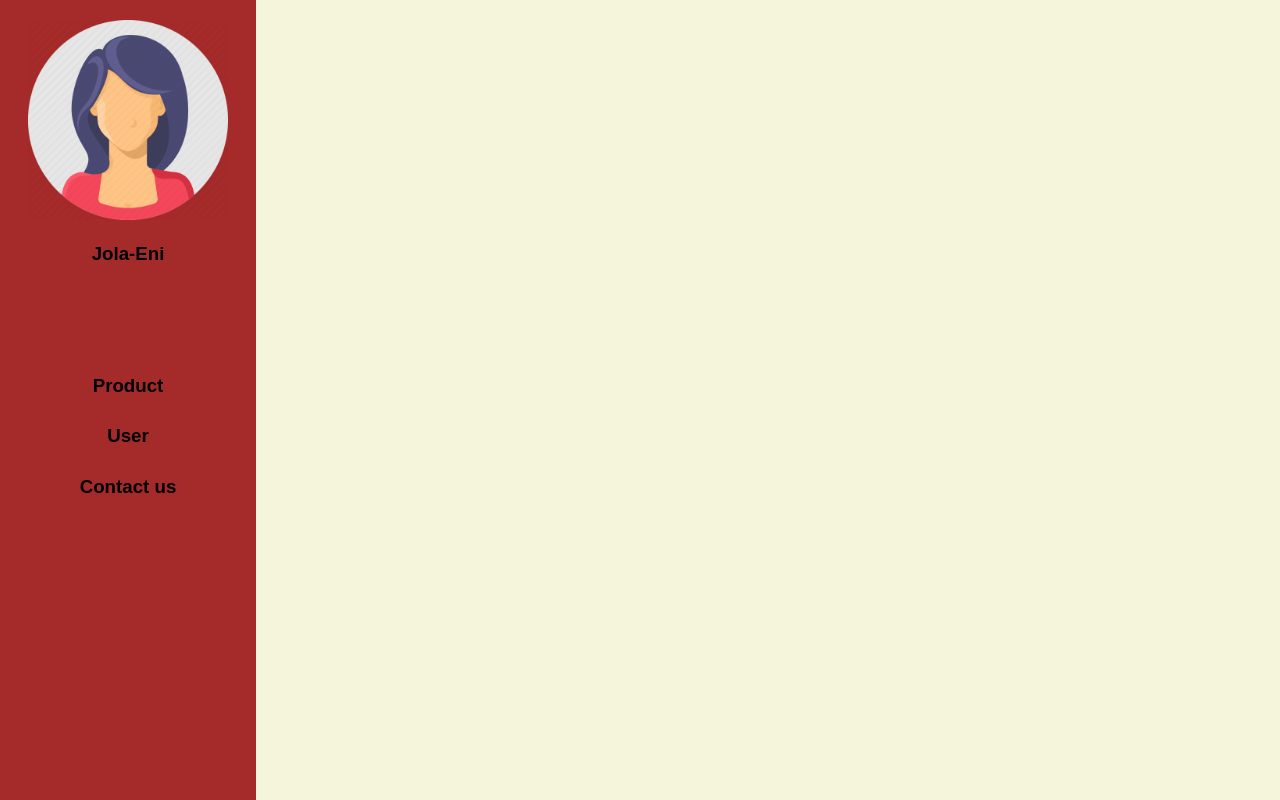
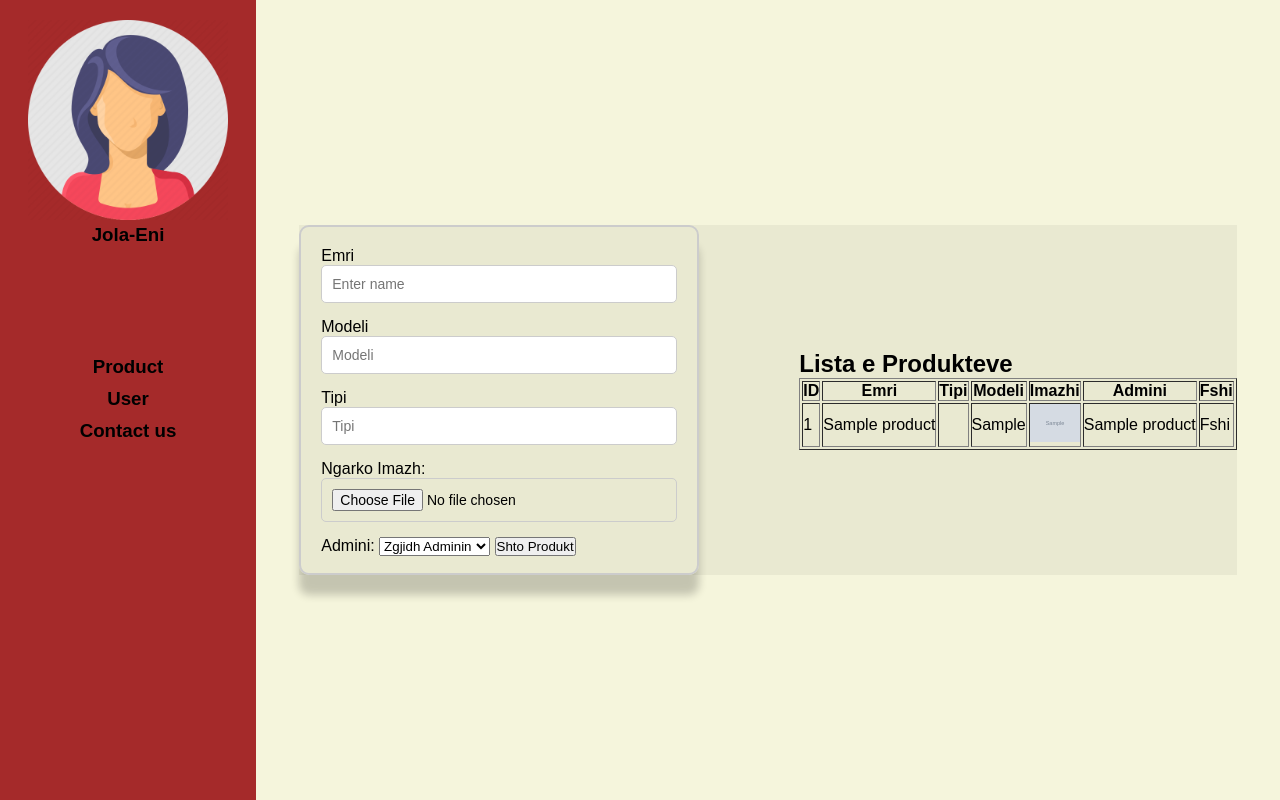
Before and after one commit to EniKomani/SkinProducts, a PHP site: page /Dashboard.php in a window 1280 px wide. Run offline with PHP 8.4, Linux system fonts and the light colour scheme; the visitor is signed in with stand-in values (Sample User, id 1); tables that the repository leaves empty or names only in its code hold one stand-in row (values such as "Sample post"); grey boxes marked "Sample" are stand-in pictures; data that the repository does not hold is empty.

Commit message:
Perfundimi i shtimit dhe fshirjes se produkteve

```diff
--- a/PHP/delete.php
+++ b/PHP/delete.php
@@ -1,7 +1,7 @@
 <?php
 
 
-include_once('config.php');
+include_once('../PHP/config.php');
 
 
 if(isset($_GET['id'])){
--- a/PHP/login.php
+++ b/PHP/login.php
@@ -1,7 +1,7 @@
 <?php
 session_start();
 
-include_once('config.php');
+include_once('../PHP/config.php');
 
 if ($_SERVER['REQUEST_METHOD'] === 'POST') {
     $email = $_POST['email'];
--- a/PHP/signup.php
+++ b/PHP/signup.php
@@ -1,5 +1,5 @@
 <?php
-    include_once('config.php');
+    include_once('../PHP/config.php');
 
 if (isset($_POST['submit'])) {
     $full_name = $_POST['name'];
--- a/PHP/update.php
+++ b/PHP/update.php
@@ -1,6 +1,6 @@
 <?php
 
-include_once('config.php');
+include_once('../PHP/config.php');
 
     if(isset($_GET['id'])){
 
--- a/css/style.css
+++ b/css/style.css
@@ -355,6 +355,7 @@ nav a:hover{
 
 /*Dashboard----------------------*/
 
+
 .sidebar_main{
     display: inline-block;
     text-align: center;
@@ -381,4 +382,47 @@ nav a:hover{
 .dash_emri2 h3{
     padding-top: 10px;
 }
-/*update------------------*/
+/*product form------------------*/
+
+*{
+    margin:0;
+    padding:0;
+    box-sizing:border-box;
+    font-family: Arial, Helvetica, sans-serif;
+}
+
+
+
+.container2 {
+    display: flex; /* Aktivizon Flexbox për këtë kontejner */
+    justify-content: center; /* Qendërzim horizontal */
+    align-items: center; /* Qendërzim vertikal */
+    position: relative; /* Lejon pozicionimin korrekt të kutisë */
+    background-color: rgba(0, 0, 0, 0.05); /* Opsionale: sfond i lehtë për këtë zonë */
+
+}
+
+
+.form-box2 {
+    width: 400px; /* Gjerësia e katrorit */
+    height: 350px;
+    padding: 20px; /* Hapësirë brenda kutisë */
+    border: 2px solid #ccc; /* Kufiri i kutisë */
+    border-radius: 10px; /* Skaje të rrumbullakosura */
+    background:transparent; /* Sfond i bardhë */
+    box-shadow: 0px 20px 8px rgba(0, 0, 0, 0.2); /* Hije për efekt 3D */
+    z-index: 10;
+    margin-right: 100px;
+
+}
+form input {
+    width: 100%; /* Mbush gjerësinë e plotë të kutisë */
+    padding: 10px;
+    margin-bottom: 15px;
+    border: 1px solid #ccc;
+    border-radius: 5px;
+    font-size: 14px;
+    outline: none;
+
+
+}
--- a/htmlphp/Dashboard.php
+++ b/htmlphp/Dashboard.php
@@ -39,8 +39,84 @@
                 <h3 id="user">User</h3>
                 <h3 id="contact">Contact us</h3>
             </div>
+
         </div>
        <div style="flex: 1; display: flex; justify-content: center; align-items: center;">
+
+       <div class="container2">
+        <div class="form-box2">
+            <form id="loginForm" action="../PHP/add_Product.php"  method="post", enctype="multipart/form-data">
+                <label for="name">Emri</label>
+                <input type="text" id="name" name="name" placeholder="Enter name">
+                <br>
+                <label for="modeli">Modeli</label>
+                <input type="text" id="model" name="model" placeholder="Modeli">
+                 <br>
+                <label for="img">Tipi</label>
+                <input type="text" id="img" name="type" placeholder="Tipi">
+                <br>
+                <label for="image">Ngarko Imazh:</label>
+                <input type="file" name="image" id="image" accept="image/*" required>
+                <br>
+                <label for="admin_name">Admini:</label>
+                <select name="admin_name" id="admin_name" required>
+                <option value="">Zgjidh Adminin</option>
+                <?php
+                    $sql = "SELECT * FROM user WHERE role = 'Admin'";
+                    $getAdmins = $connect->prepare($sql);
+                    $getAdmins->execute();
+                    $admins = $getAdmins->fetchAll();
+
+                    foreach ($admins as $admin) {
+                        echo "<option value='{$admin['Username']}'>{$admin['Emri']} ({$admin['Username']})</option>";
+                    }
+                ?>
+                </select>
+                <button type="submit">Shto Produkt</button>
+            </form>
+            <br>
+        </div>
+
+        <div>
+            <h2>Lista e Produkteve</h2>
+            <table border="1px">
+                <tr>
+                    <th>ID</th>
+                    <th>Emri</th>
+                    <th>Tipi</th>
+                    <th>Modeli</th>
+                    <th>Imazhi</th>
+                    <th>Admini</th>
+                    <th>Fshi</th>
+                </tr>
+                <?php
+
+                    $stmt = $conn->prepare("SELECT * FROM products");
+                    $stmt->execute();
+                    $result = $stmt->get_result();
+
+                    if ($result->num_rows > 0) {
+                        while ($product = $result->fetch_assoc()) {
+                            echo "<tr>";
+                            echo "<td>{$product['id']}</td>";
+                            echo "<td>{$product['name']}</td>";
+                            echo "<td>{$product['type']}</td>";
+                            echo "<td>{$product['model']}</td>";
+                            echo "<td><img src='{$product['image_path']}' alt='Product Image' width='50'></td>";
+                            echo "<td>{$product['admin_name']}</td>";
+                            echo "<td><a href='../PHP/delete_product.php?id={$product['id']}'>Fshi</a></td>";
+                            echo "</tr>";
+                        }
+                    } else {
+                        echo "<tr><td colspan='7'>Nuk ka produkte.</td></tr>";
+                    }
+
+                    $stmt->close();
+                ?>
+            </table>
+        </div>
+    </div>
+
         <table id="tabela" style="display: none;" border="1">
             <tr>
                 <td>ID</td>
@@ -81,12 +157,10 @@
 
         <table id="tabela1" style="display: none;" border="1">
              <td>ID</td>
+             <td>Name</td>
              <td>Type</td>
-             <td>Model</td>
-             <td>Name</td>
-             <td>Person ID</td>
-             <td>Delete</td>
-             <td>Update</td>
+             <td>Delete Img</td>
+             <td>Update Img</td>
         </table>
        </div>
 
@@ -103,36 +177,44 @@
     document.addEventListener("DOMContentLoaded", function () {
         let product = document.getElementById("product");
         let table = document.getElementById("tabela");
-                let tabela=document.getElementById("tabela1");
+        let tabela = document.getElementById("tabela1");
+        let formBox = document.querySelector(".form-box2");
 
-
-                // Shto event listener për klikim
+        // Shto event listener për klikim në "Product"
         product.addEventListener("click", function () {
-                    table.style.display = "none"; // Shfaq tabelën kur klikoni "Product"
-                });
-                user.addEventListener("click", function(){
-                    table.style.display="block";
-                });
-                contact.addEventListener("click",function(){
-                    table.style.display="none";
+            table.style.display = "none";  // Fsheh tabelën për përdorues
+            tabela.style.display = "block";  // Shfaq tabelën për produktet
+            formBox.style.display = "block";  // Shfaq formularin
         });
 
+        // Shto event listener për klikim në "User"
+        user.addEventListener("click", function(){
+            table.style.display = "block";  // Shfaq tabelën për përdorues
+            tabela.style.display = "none";  // Fsheh tabelën për produktet
+            formBox.style.display = "none";  // Fsheh formularin
+        });
+
+        // Shto event listener për klikim në "Contact us"
+        contact.addEventListener("click",function(){
+            table.style.display = "none";  // Fsheh tabelën për përdorues
+            tabela.style.display = "none";  // Fsheh tabelën për produktet
+            formBox.style.display = "none";  // Fsheh formularin
+        });
+
+        // Eventet për tabelat dhe elementët e tjerë
         product.addEventListener("click", function(){
-                tabela.style.display="block";
+            tabela.style.display = "block";
         });
 
         user.addEventListener("click", function(){
-                    tabela.style.display="none";
+            tabela.style.display = "none";
         });
 
         contact.addEventListener("click", function(){
-                    tabela.style.display="none";
+            tabela.style.display = "none";
         });
+    });
+</script>
 
-            });
-
-
-
-        </script>
 </body>
 </html>
--- a/htmlphp/Product_us.php
+++ b/htmlphp/Product_us.php
@@ -1,5 +1,11 @@
 <?php
 session_start();
+
+include_once('../PHP/config.php');
+
+$stmt = $conn->prepare("SELECT * FROM product");
+$stmt->execute();
+$result = $stmt->get_result();
 ?>
 
 <!DOCTYPE html>
```
Also changed, not shown: PHP/add_Product.php (added, +33 -0 lines), PHP/delete_product.php (added, +27 -0 lines). Lines whose indentation alone changed are shown as unchanged.
